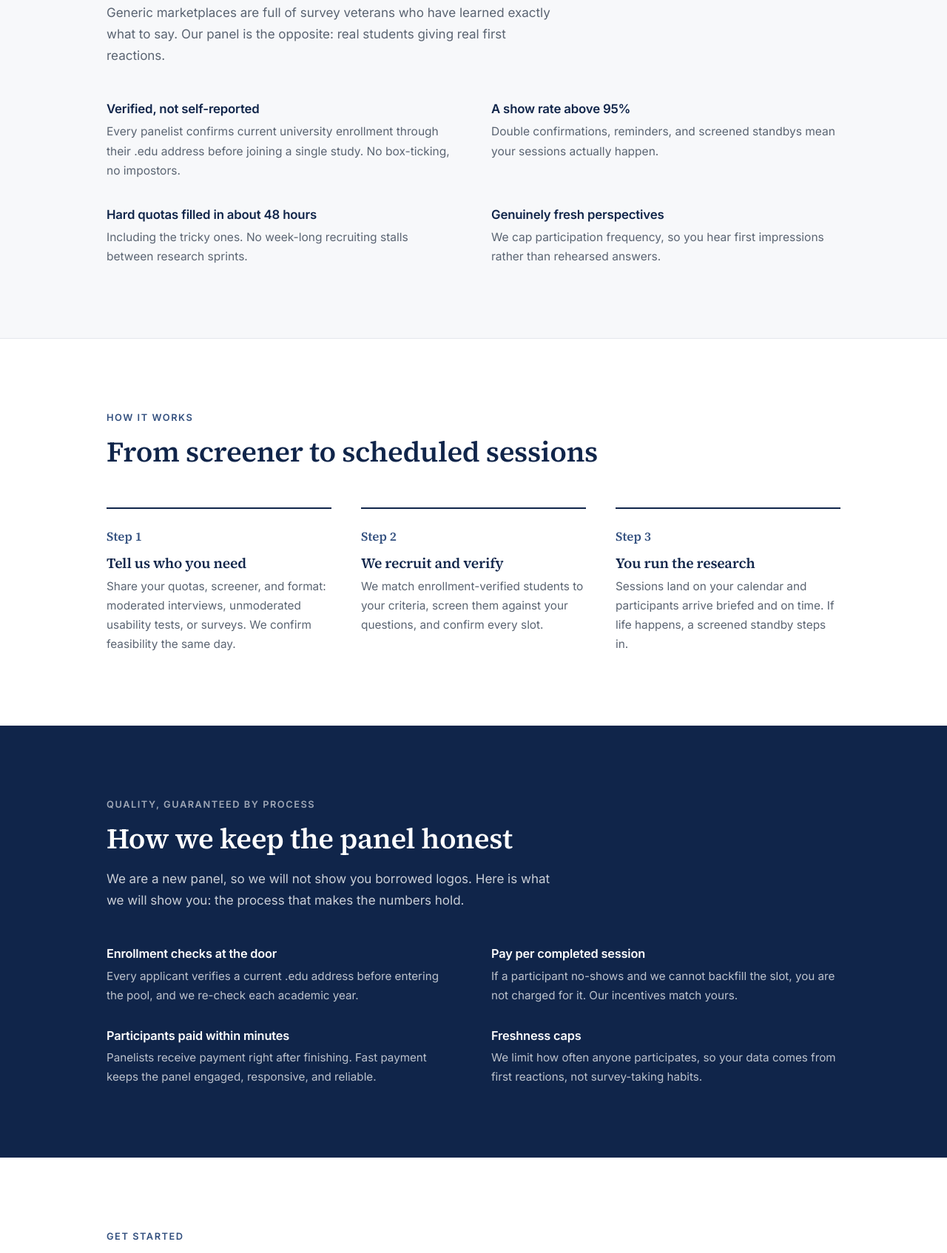
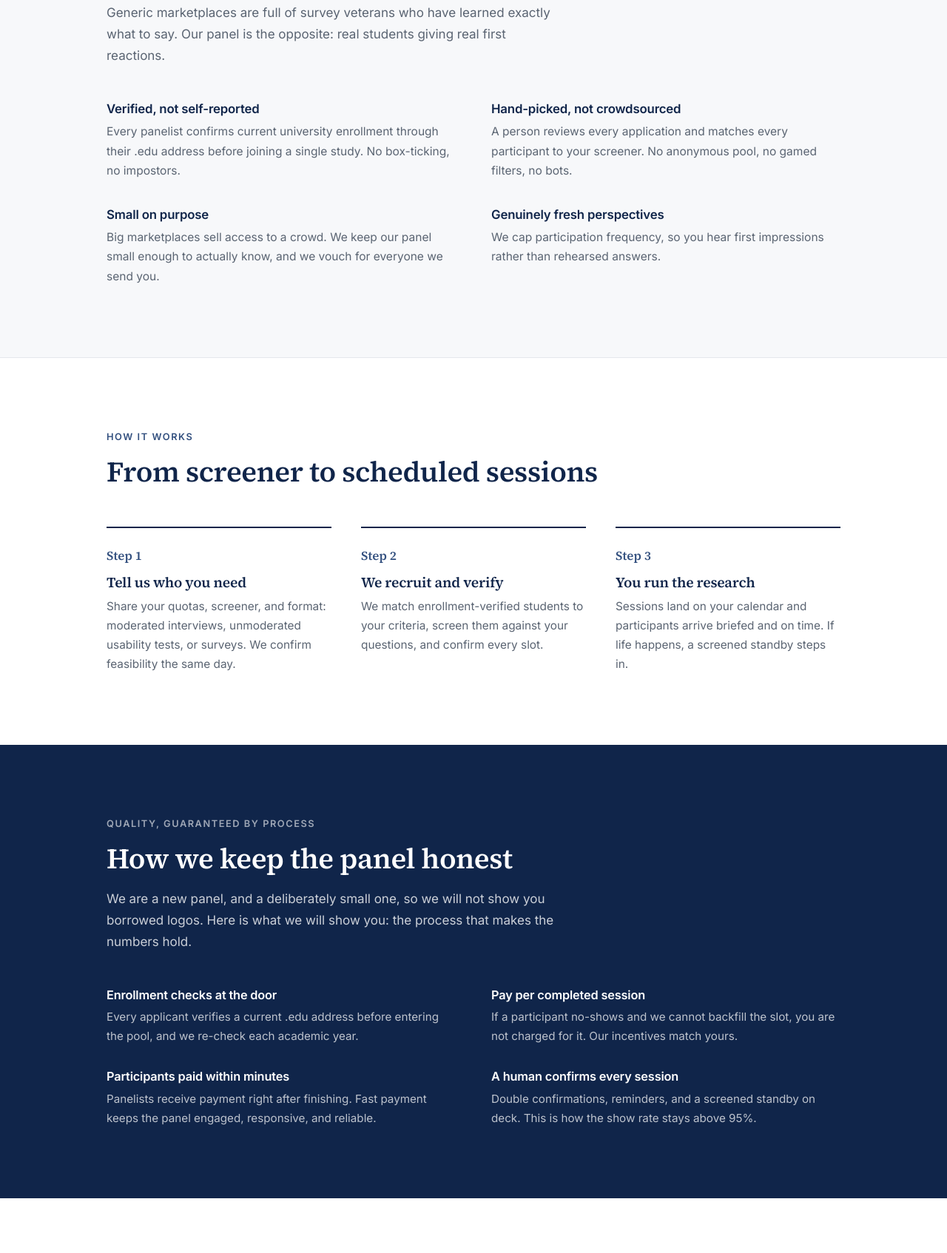
Before and after one commit to 177speedy177/CampusTakes, a plain HTML site: page research.html in a window 1280 px wide. Shown: the part 1084-2778 px from the top of the page at 74% size. Drawn offline with Linux system fonts and the light colour scheme.

Commit message:
fable updates

```diff
--- a/research.html
+++ b/research.html
@@ -143,7 +143,7 @@ section{padding:96px 0}
     <h1>First reactions, not rehearsed answers</h1>
     <p class="lede">
       Campus Takes recruits verified university students for interviews, usability
-      tests, and surveys. Screened against your criteria, confirmed for every
+      tests, and surveys. Hand-screened against your criteria, confirmed for every
       session, and fresh enough that nothing you hear is rehearsed.
     </p>
     <div class="hero-cta">
@@ -174,14 +174,14 @@ section{padding:96px 0}
         .edu address before joining a single study. No box-ticking, no impostors.</p>
       </div>
       <div class="point">
-        <h3>A show rate above 95%</h3>
-        <p>Double confirmations, reminders, and screened standbys mean your
-        sessions actually happen.</p>
+        <h3>Hand-picked, not crowdsourced</h3>
+        <p>A person reviews every application and matches every participant to
+        your screener. No anonymous pool, no gamed filters, no bots.</p>
       </div>
       <div class="point">
-        <h3>Hard quotas filled in about 48 hours</h3>
-        <p>Including the tricky ones. No week-long recruiting stalls between
-        research sprints.</p>
+        <h3>Small on purpose</h3>
+        <p>Big marketplaces sell access to a crowd. We keep our panel small
+        enough to actually know, and we vouch for everyone we send you.</p>
       </div>
       <div class="point">
         <h3>Genuinely fresh perspectives</h3>
@@ -227,8 +227,9 @@ section{padding:96px 0}
     <span class="kicker">Quality, guaranteed by process</span>
     <h2>How we keep the panel honest</h2>
     <p class="lede">
-      We are a new panel, so we will not show you borrowed logos. Here is what
-      we will show you: the process that makes the numbers hold.
+      We are a new panel, and a deliberately small one, so we will not show you
+      borrowed logos. Here is what we will show you: the process that makes the
+      numbers hold.
     </p>
     <div class="method-grid">
       <div class="method-item">
@@ -247,9 +248,9 @@ section{padding:96px 0}
         the panel engaged, responsive, and reliable.</p>
       </div>
       <div class="method-item">
-        <h3>Freshness caps</h3>
-        <p>We limit how often anyone participates, so your data comes from
-        first reactions, not survey-taking habits.</p>
+        <h3>A human confirms every session</h3>
+        <p>Double confirmations, reminders, and a screened standby on deck.
+        This is how the show rate stays above 95%.</p>
       </div>
     </div>
   </div>
```
Also changed, not shown: index.html (+18 -3 lines), students.html (+1 -1 lines).
